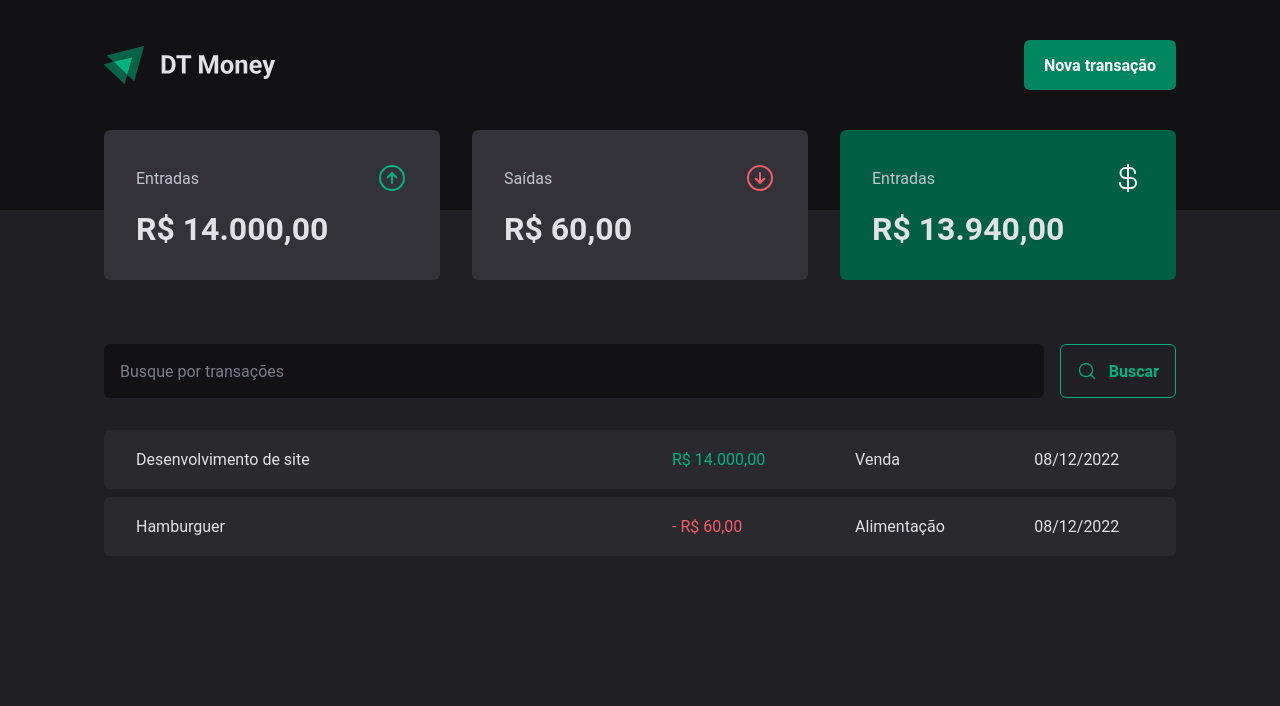
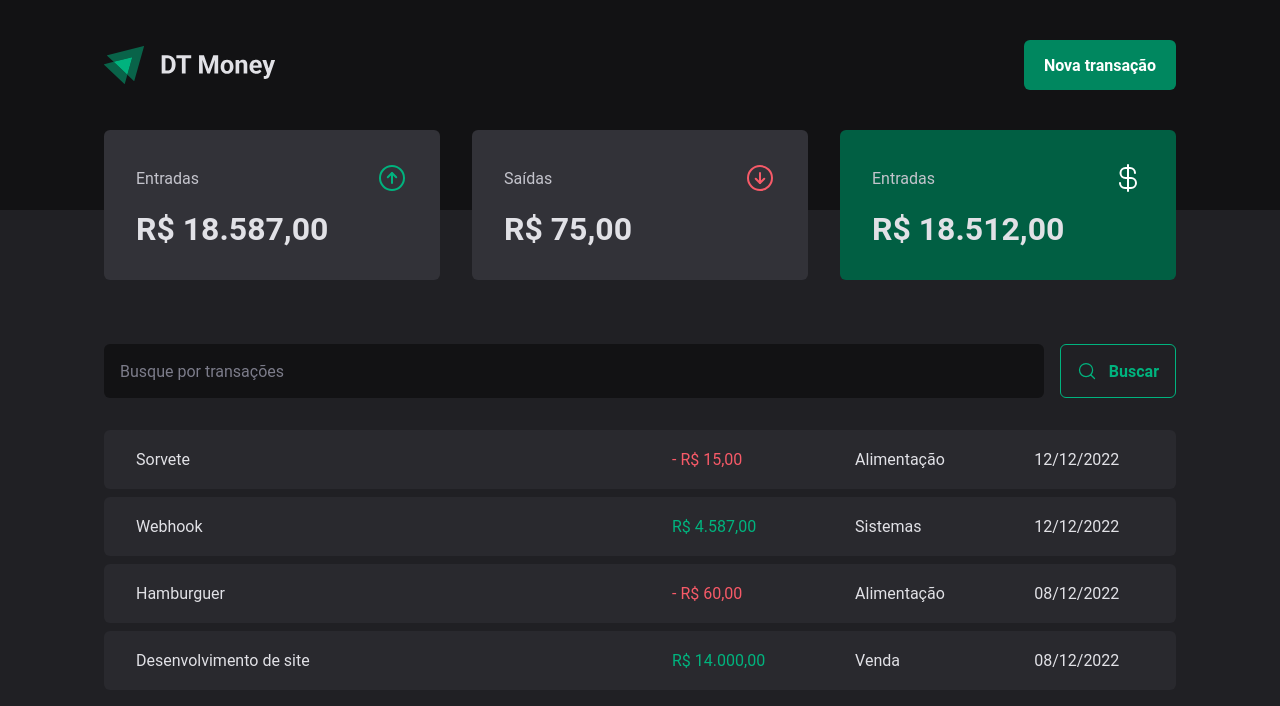
Before and after one commit to Victor19Rodrigues/dt-money, a React app: page / in a window 1280 px wide. Shown: the top 706 px of the page. Built offline with nearby package versions, Linux system fonts and the light colour scheme; data requests are answered from the project's data file; the HTML template or start-up script is replaced by a standard one.

Commit message:
feat: create new transaction

```diff
--- a/server.json
+++ b/server.json
@@ -15,6 +15,22 @@
       "category": "Alimentação",
       "price": 60,
       "createdAt": "2022-12-08T12:24:04.046Z"
+    },
+    {
+      "category": "Sistemas",
+      "description": "Webhook",
+      "price": 4587,
+      "type": "income",
+      "createdAt": "2022-12-12T22:43:03.436Z",
+      "id": "K5MjJKc"
+    },
+    {
+      "category": "Alimentação",
+      "description": "Sorvete",
+      "price": 15,
+      "type": "outcome",
+      "createdAt": "2022-12-12T23:11:06.158Z",
+      "id": "7v8LPJB"
     }
   ]
 }
--- a/src/components/NewTransactionModal/index.tsx
+++ b/src/components/NewTransactionModal/index.tsx
@@ -1,3 +1,4 @@
+import { useContext } from 'react'
 import * as Dialog from '@radix-ui/react-dialog'
 import { ArrowCircleUp, X, ArrowCircleDown } from 'phosphor-react'
 import * as z from 'zod'
@@ -10,6 +11,7 @@ import {
   TransactionType,
   TransactionTypeButton,
 } from './styles'
+import { TransactionsContext } from '../../contexts/TransactionsContext'
 
 const newTransactionFormSchema = z.object({
   description: z.string(),
@@ -21,11 +23,14 @@ const newTransactionFormSchema = z.object({
 type NewTransactionFormInputs = z.infer<typeof newTransactionFormSchema>
 
 export function NewTransactionModal() {
+  const { createTransaction } = useContext(TransactionsContext)
+
   const {
     control,
     register,
     handleSubmit,
     formState: { isSubmitting },
+    reset,
   } = useForm<NewTransactionFormInputs>({
     resolver: zodResolver(newTransactionFormSchema),
     defaultValues: {
@@ -34,9 +39,11 @@ export function NewTransactionModal() {
   })
 
   async function handleCreateNewTransaction(data: NewTransactionFormInputs) {
-    await new Promise((resolve) => setTimeout(resolve, 2000))
+    const { category, description, price, type } = data
 
-    console.log(data)
+    await createTransaction({ category, description, price, type })
+
+    reset()
   }
 
   return (
--- a/src/contexts/TransactionsContext.tsx
+++ b/src/contexts/TransactionsContext.tsx
@@ -10,9 +10,17 @@ interface Transaction {
   createdAt: string
 }
 
+interface CreateTransactionData {
+  description: string
+  price: number
+  category: string
+  type: 'income' | 'outcome'
+}
+
 interface TransactionContextType {
   transactions: Transaction[]
   fetchTransactions: (query?: string) => Promise<void>
+  createTransaction: (data: CreateTransactionData) => Promise<void>
 }
 
 interface TransactionsProviderProps {
@@ -27,6 +35,8 @@ export function TransactionsProvider({ children }: TransactionsProviderProps) {
   async function fetchTransactions(query?: string) {
     const response = await api.get('transactions', {
       params: {
+        _sort: 'createdAt',
+        _order: 'desc',
         q: query,
       },
     })
@@ -34,12 +44,28 @@ export function TransactionsProvider({ children }: TransactionsProviderProps) {
     setTransactions(response.data)
   }
 
+  async function createTransaction(data: CreateTransactionData) {
+    const { category, description, price, type } = data
+
+    const response = await api.post('transactions', {
+      category,
+      description,
+      price,
+      type,
+      createdAt: new Date(),
+    })
+
+    setTransactions((state) => [response.data, ...state])
+  }
+
   useEffect(() => {
     fetchTransactions()
   }, [])
 
   return (
-    <TransactionsContext.Provider value={{ transactions, fetchTransactions }}>
+    <TransactionsContext.Provider
+      value={{ transactions, fetchTransactions, createTransaction }}
+    >
       {children}
     </TransactionsContext.Provider>
   )
```
